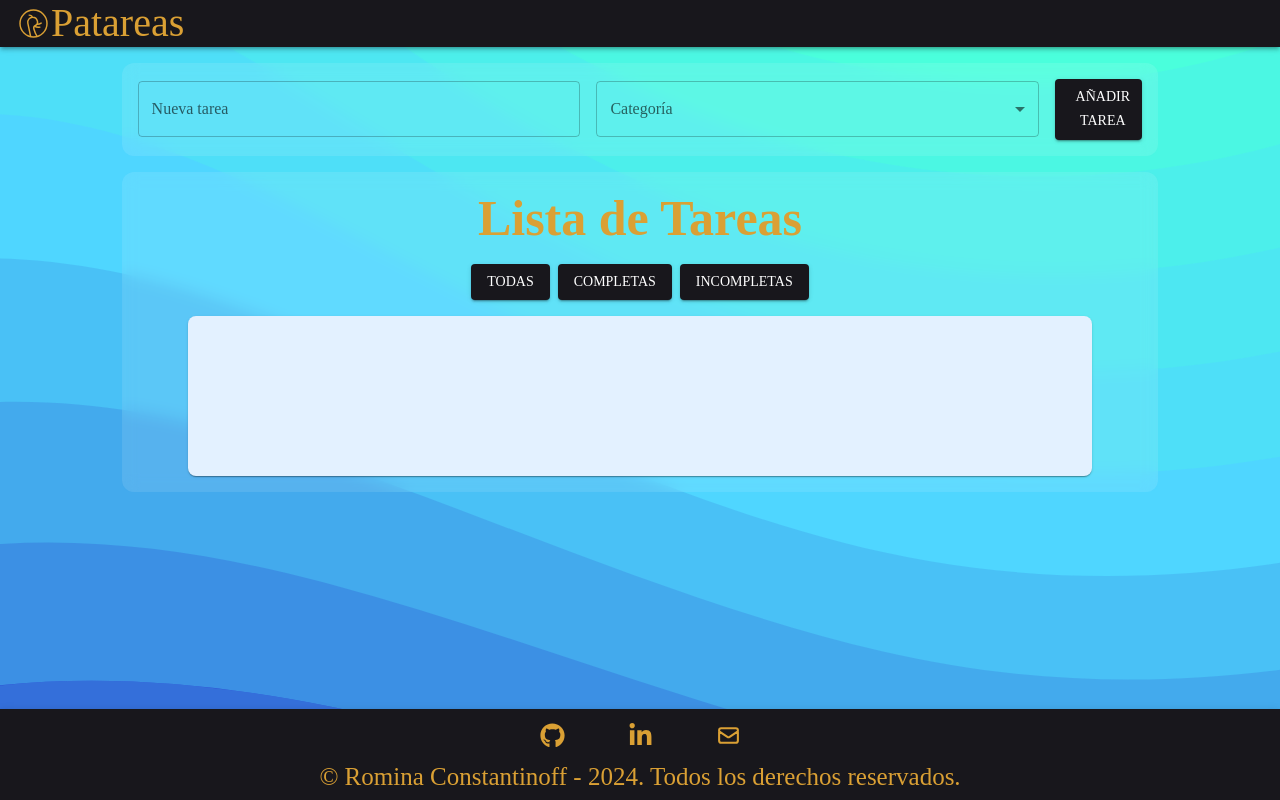
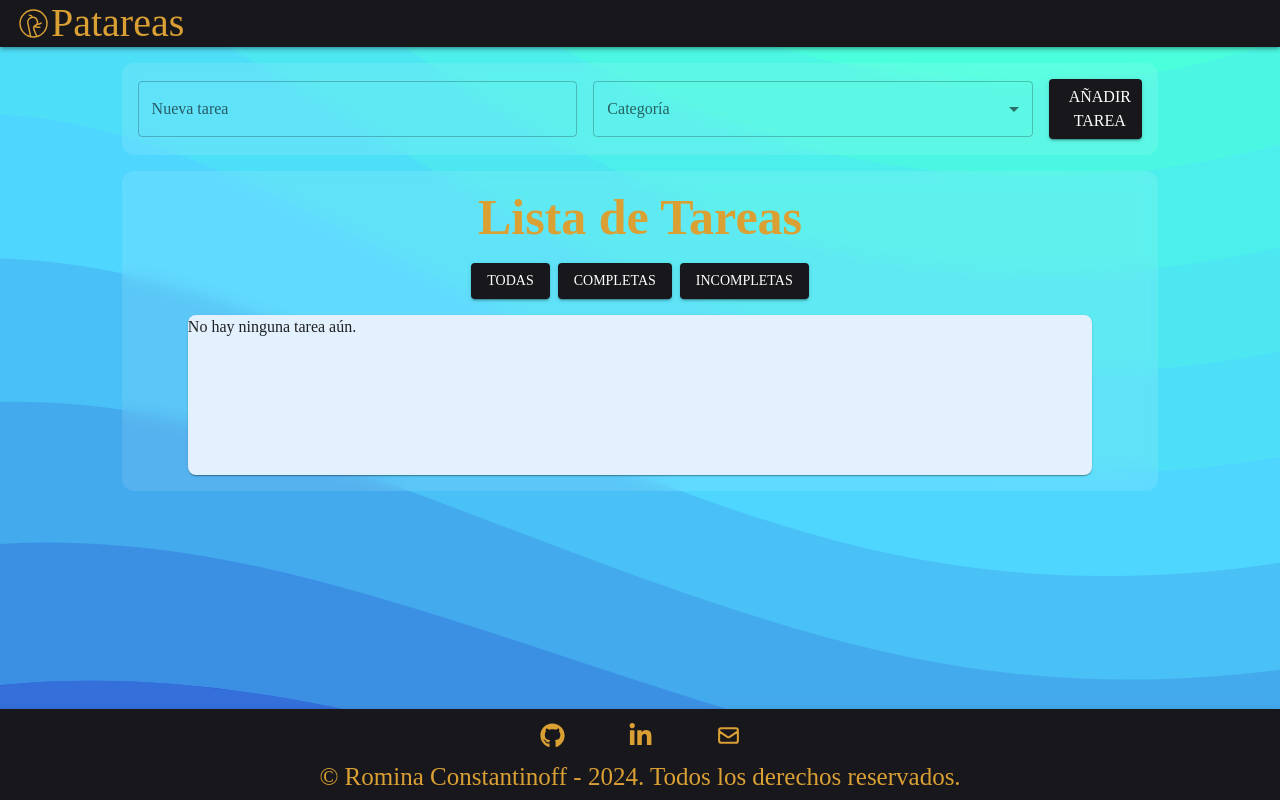
Before and after one commit to romicons/Patareas, a React (Vite) app: page / in a window 1280 px wide. Built offline with nearby package versions, Linux system fonts and the light colour scheme; a web font is replaced by a local one.

Commit message:
Added function to add a new task. Still working on the saving on the local storage.

```diff
--- a/package.json
+++ b/package.json
@@ -17,7 +17,8 @@
     "@mui/material": "^5.15.19",
     "react": "^18.2.0",
     "react-dom": "^18.2.0",
-    "react-icons": "^5.2.1"
+    "react-icons": "^5.2.1",
+    "uuid": "^10.0.0"
   },
   "devDependencies": {
     "@types/react": "^18.2.66",
--- a/src/App.jsx
+++ b/src/App.jsx
@@ -1,4 +1,6 @@
 import { useState } from 'react'
+
+import { getTasks, setTasks } from "./utils/localStorage";
 
 import backgroundImage from './assets/liquid-cheese.svg'
 
@@ -9,6 +11,9 @@ import { MainContent } from './components/MainContent'
 import { Footer } from './components/Footer'
 
 function App() {
+
+    const [tasks, setTasks] = useState (getTasks() || []);
+
 
   return (
     <>
@@ -38,7 +43,7 @@ function App() {
         }}
       >
         <Navbar />
-        <MainContent/>
+        <MainContent tasks={tasks} setTasks= {setTasks}/>
         <Footer />
       </Box>
     </>
--- a/src/components/AddTaskMenu.jsx
+++ b/src/components/AddTaskMenu.jsx
@@ -1,39 +1,74 @@
-import * as React from 'react';
+import { useState } from 'react';
 
-import { MdAddTask } from "react-icons/md";
+import { v4 as uuidv4 } from "uuid";
 
-import { Box, FormControl, TextField, Button, Select, InputLabel, MenuItem } from '@mui/material'
+import { Box, FormControl, TextField, Button, Select, InputLabel, MenuItem, Typography } from '@mui/material';
 
-export const AddTaskMenu = () => {
-    const [category, setCategory] = React.useState('');
+import { MdOutlineAddTask } from "react-icons/md";
 
-    const handleChange = (event) => {
-      setCategory(event.target.value);
+export const AddTaskMenu = ({ tasks, setTasks }) => {
+    const [taskCategory, setTaskCategory] = useState('');
+    const [taskDescription, setTaskDescription] = useState('');
+
+    const handleChangeCategory = (event) => {
+        setTaskCategory(event.target.value);
     };
 
-    return(
-        <Box sx={{width: "90%", display:"flex", flexDirection: {xs:"column", md:"row"}, gap: 2, alignItems: "center", borderRadius: 3, padding: 2, backdropFilter: 'blur(8px)', background: 'rgba(255, 255, 255, 0.1)'}} noValidate autoComplete="off">
-                <TextField id="outlined-basic" label="Nueva tarea" variant="outlined" fullWidth />
+    const handleChangeTaskDescription = (event) => {
+        setTaskDescription(event.target.value);
+    };
+
+    const createTask = () => {
+        const id = uuidv4();
+        const newTask = {
+            taskDescription: taskDescription,
+            taskCategory: taskCategory,
+            finished: false,
+            id: id,
+        };
+        const updatedTasks = [...tasks, newTask];
+        setTasks(updatedTasks);
+        setTaskDescription('');
+        setCategory('');
+    };
+
+    return (
+        <Box sx={{ width: "90%", display: "flex", flexDirection: { xs: "column", md: "row" }, gap: 2, alignItems: "center", borderRadius: 3, padding: 2, backdropFilter: 'blur(8px)', background: 'rgba(255, 255, 255, 0.1)' }} noValidate autoComplete="off">
+            <TextField
+                id="outlined-basic"
+                label="Nueva tarea"
+                variant="outlined"
+                fullWidth
+                value={taskDescription}
+                onChange={handleChangeTaskDescription}
+            />
             <FormControl fullWidth>
                 <InputLabel id="category-select">Categoría</InputLabel>
                 <Select
                     labelId="category-select-label"
                     id="category-select"
-                        value={category}
+                    value={taskCategory}
                     label="Categoría"
-                        onChange={handleChange}
+                    onChange={handleChangeCategory}
                 >
-                        <MenuItem value={"Casa"} >Casa</MenuItem>
+                    <MenuItem value={"Casa"}>Casa</MenuItem>
                     <MenuItem value={"Compras"}>Compras</MenuItem>
                     <MenuItem value={"Mascotas"}>Mascotas</MenuItem>
                     <MenuItem value={"Otro"}>Otro</MenuItem>
                     <MenuItem value={"Trabajo"}>Trabajo</MenuItem>
                 </Select>
             </FormControl>
-                <Button variant='contained' color='secondary' sx={{":hover": {backgroundColor: '#daa034'}, display: "flex", gap: 1, alignItems: 'center' }}>
-                    <MdAddTask />
+            <Button
+                variant='contained'
+                color='secondary'
+                sx={{ ":hover": { backgroundColor: '#daa034' }, display: "flex", gap: 1, alignItems: 'center' }}
+                onClick={createTask}
+            >
+                <MdOutlineAddTask />
+                <Typography>
                     Añadir tarea
+                </Typography>
             </Button>
         </Box>
-    )
-}
+    );
+};
--- a/src/components/MainContent.jsx
+++ b/src/components/MainContent.jsx
@@ -1,13 +1,13 @@
-import { Container} from '@mui/material'
+import { Container } from '@mui/material';
 
-import { AddTaskMenu } from './AddTaskMenu'
-import { TaskContainer } from './TasksContainer'
+import { AddTaskMenu } from './AddTaskMenu';
+import { TaskContainer } from './TasksContainer';
 
-export const MainContent = () => {
+export const MainContent = ({ tasks, setTasks }) => {
     return (
-        <Container sx={{ display: "flex", alignItems:"center", flexDirection: "column", flex: 1, padding: 2, gap: 2}}>
-            <AddTaskMenu/>
-            <TaskContainer/>
+        <Container sx={{ display: "flex", alignItems: "center", flexDirection: "column", flex: 1, padding: 2, gap: 2 }}>
+            <AddTaskMenu tasks={tasks} setTasks={setTasks} />
+            <TaskContainer tasks={tasks} setTasks={setTasks} />
         </Container>
-)
-}
+    );
+};
--- /dev/null
+++ b/src/components/Task.jsx
@@ -0,0 +1,38 @@
+import { Box, Button, Typography, } from "@mui/material"
+
+import { MdOutlineDelete, MdOutlineModeEdit, MdCheckCircle } from "react-icons/md";
+
+
+export const Task = ({taskDescription, taskCategory, id, finished, tasks, setTasks}) => {
+
+    const handleEditTask = (id) => {
+
+    }
+
+    const editTask = (id) => {
+        const updatedTasks = tasks.map(task => task.id !== id);
+        setTasks(updatedTasks);
+    }
+
+    return(
+        <Box sx={{display: "flex", flexFlow: "row wrap", justifyContent: "space-between", padding: 1}}>
+            <Typography>
+                {taskDescription}
+            </Typography>
+            <Typography sx={{color: '#daa034', fontWeight: 'bold'}}>
+                {taskCategory}
+            </Typography>
+            <Box>
+                <Button sx={{color: '#cb000f'}}>
+                    <MdOutlineDelete />
+                </Button>
+                <Button sx={{color: '#18171c'}}>
+                    <MdOutlineModeEdit />
+                </Button>
+                <Button sx={{color: '#00d812'}}>
+                    <MdCheckCircle />
+                </Button>
+            </Box>
+        </Box>
+    )
+}
--- a/src/components/TaskTable.jsx
+++ b/src/components/TaskTable.jsx
@@ -1,9 +1,16 @@
-import { Box, Button } from "@mui/material"
+import { Box, Typography } from "@mui/material";
+import { Task } from "./Task";
 
-export const TaskTable = () => {
-    return[
-        <Box sx= {{backgroundColor:'#e3f1ff', width: '90%', minHeight: 160, borderRadius: 2, boxShadow: 1}}>
-
+export const TaskTable = ({ tasks, setTasks }) => {
+    return (
+        <Box sx={{ backgroundColor: '#e3f1ff', width: '90%', minHeight: 160, borderRadius: 2, boxShadow: 1 }}>
+            {tasks?.length > 0 ? (
+                tasks.map((task) => (
+                    <Task key={task.id} taskDescription={task.taskDescription} taskCategory={task.taskCategory} finished={task.finished} />
+                ))
+            ) : (
+                <Typography>No hay ninguna tarea aún.</Typography>
+            )}
         </Box>
-    ]
-}
+    );
+};
--- a/src/components/TasksContainer.jsx
+++ b/src/components/TasksContainer.jsx
@@ -2,7 +2,7 @@ import { Box, Button, FormControl, Typography } from '@mui/material'
 
 import { TaskTable } from './TaskTable'
 
-export const TaskContainer = () => {
+export const TaskContainer = ({tasks, setTasks}) => {
     return(
         <Box sx={{width: "90%", display:"flex", flexDirection: "column", gap: 2, alignItems: "center", borderRadius: 3, padding: 2, backdropFilter: 'blur(8px)', background: 'rgba(255, 255, 255, 0.1)'}}>
             <Typography variant='h2' sx={{fontSize: {xs:35, sm:50}, fontWeight: 'bold'}}>
@@ -19,7 +19,7 @@ export const TaskContainer = () => {
                     Incompletas
                 </Button>
             </FormControl>
-            <TaskTable/>
+            <TaskTable tasks={tasks} setTasks={setTasks}/>
         </Box>
     )
 }
--- /dev/null
+++ b/src/utils/localStorage.js
@@ -0,0 +1,7 @@
+export const getTasks = () => {
+    return JSON.parse(localStorage.getItem("tasks"));
+  };
+
+  export const setTasks = (tasks) => {
+    localStorage.setItem("tasks", JSON.stringify(tasks));
+};
```
Also changed, not shown: 1 other file (tests, documents, lock files or other folders). Lines whose indentation alone changed are shown as unchanged.
